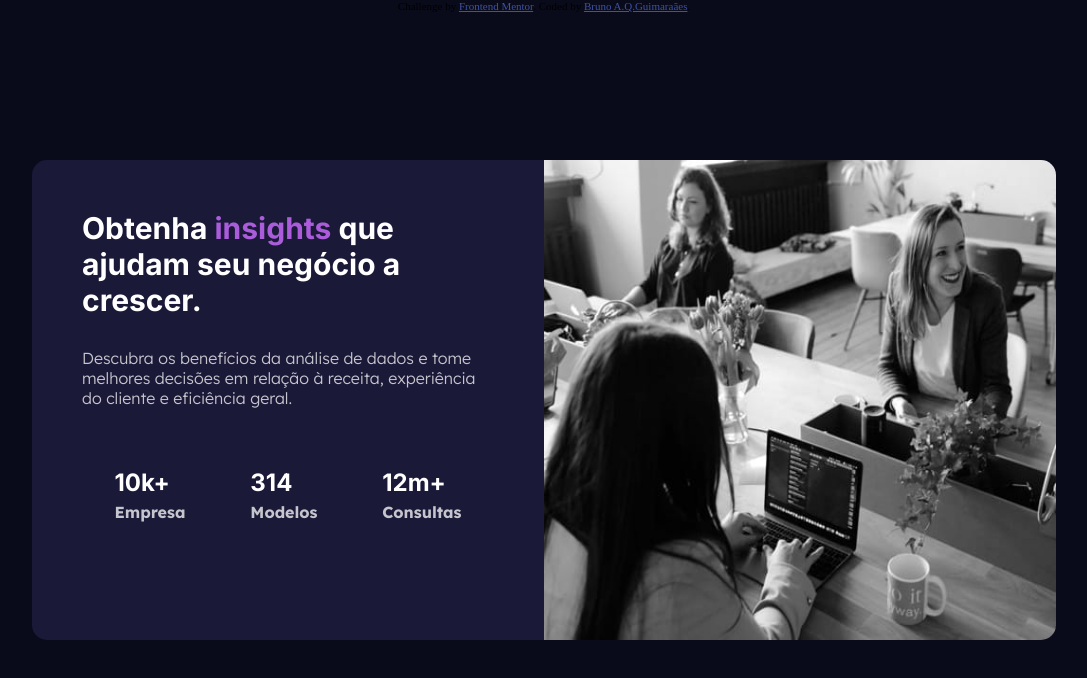
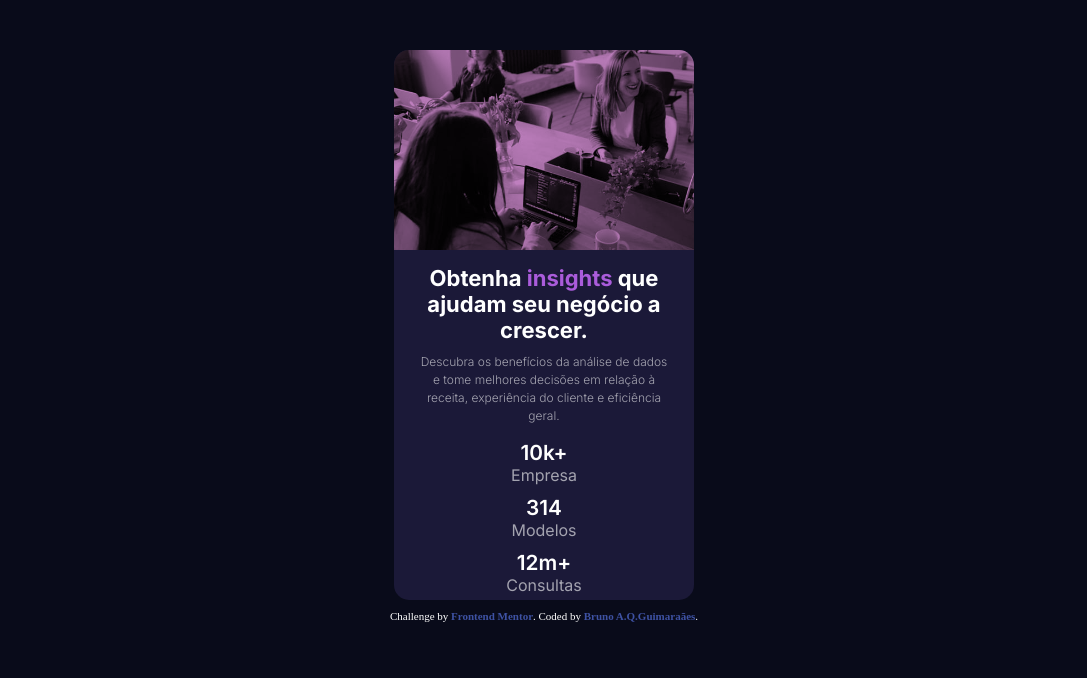
Before and after one commit to Bruno091py/Cartao-Estatisticas, a plain HTML site: page index.html in a window 1280 px wide. Shown: the whole page, without its empty margins (96-1183 px from the left). Drawn offline with Linux system fonts and the light colour scheme.

Commit message:
acabando

```diff
--- a/index.html
+++ b/index.html
@@ -1,5 +1,5 @@
 <!DOCTYPE html>
-<html lang="en">
+<html lang="pt-br">
 <head>
   <meta charset="UTF-8">
   <meta name="viewport" content="width=device-width, initial-scale=1.0">
@@ -12,13 +12,11 @@
   </style>
 </head>
 <body>
-
-  <picture>
-    <img src="images/image-header-desktop.jpg" alt="imagem desktop">
-  </picture>
-
  <main>
    <section id="principal">
+     <div id="imagem">
+
+  </div>
      <h1>Obtenha <id>insights</id> que ajudam seu negócio a crescer.</h1>
      <p>Descubra os benefícios da análise de dados e tome melhores decisões em relação à receita, experiência do cliente e eficiência geral.</p>
 
@@ -39,7 +37,7 @@
 
   <div class="attribution">
     Challenge by <a href="https://www.frontendmentor.io?ref=challenge" target="_blank">Frontend Mentor</a>.
-    Coded by <a href="#">Bruno A.Q.Guimaraães</a>.
+    Coded by <a href="https://github.com/Bruno091py" target="_blank">Bruno A.Q.Guimaraães</a>.
   </div>
 </body>
 </html>
--- a/style.css
+++ b/style.css
@@ -24,7 +24,7 @@
 
  Inter
 */
-
+/*
 body {
     background-color: hsl(233, 47%, 7%);
 }
@@ -89,3 +89,93 @@ main p, article{
     .dados p {
         font-weight: 700;
     }
+        */
+
+* {
+    margin: 0px;
+    padding: 0px;
+}
+
+body {
+    background-color: hsl(233, 47%, 7%);
+}
+
+main>section#principal {
+    display: block;
+    border-radius: 15px;
+    margin: auto;
+    width: 300px;
+    height: 550px;
+    background-color: hsl(244, 38%, 16%);
+    margin-top: 50px;
+    text-align: center;
+}
+
+
+
+section#principal>div#imagem {
+    display: block;
+    background-image: url(images/image-header-mobile.jpg);
+    background-size: cover;
+    width: 300px;
+    height: 200px;
+    border-radius: 15px 15px 0px 0px;
+    background-position: center;
+    background-color: rgba(128, 0, 128, 0.5);
+    background-blend-mode: multiply;
+}
+
+section#principal>h1 {
+    font-family: 'Inter', sans-serif;
+    color: white;
+    font-size: 22px;
+    padding-top: 15px;
+}
+
+main h1 id {
+    color: hsl(277, 64%, 61%);
+}
+
+section#principal>p {
+    color: hsla(0, 0%, 100%, 0.6);
+    font-family: 'Inter', sans-serif;
+    font-weight: 300;
+    font-size: 12px;
+    line-height: 18px;
+    padding: 10px 25px;
+}
+
+section#principal>article>div.dados {
+    padding: 5px;
+}
+
+section#principal>article>div.dados>h2 {
+    color: white;
+    font-family: 'Inter', sans-serif;
+    font-size: 1.3em;
+    font-weight: 600;
+}
+
+section#principal>article>div.dados>p {
+    color: hsla(0, 0%, 100%, 0.6);
+    font-family: 'Inter', sans-serif;
+}
+
+div.attribution{
+    color: white;
+    padding: 10px;
+}
+
+div.attribution > a {
+    text-decoration: none;
+    font-weight: 600;
+}
+
+@media screen and (min-width: 768px) {
+  section#principal > div#imagem {
+    background-image: url(images/image-header-desktop.jpg);
+
+
+  }
+
+}
```
